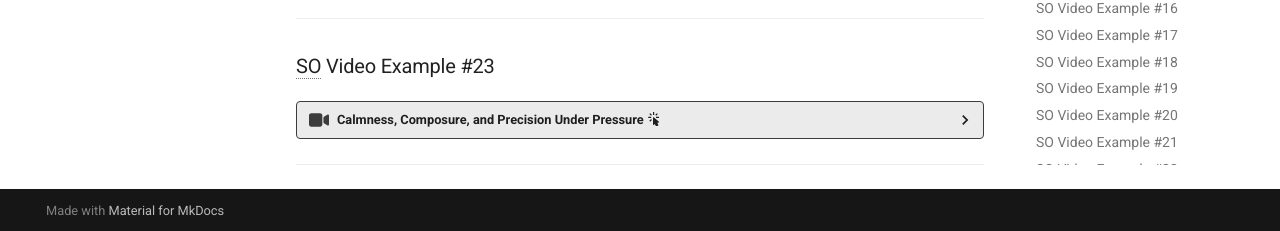
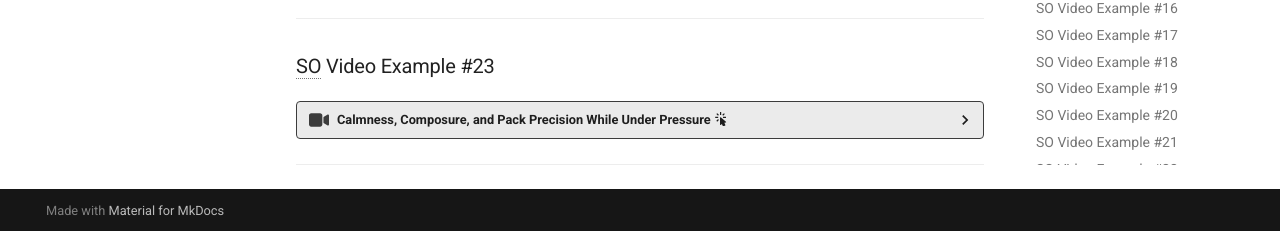
Before and after one commit to timothyhull/breadpool-self-eval, an MkDocs documentation site: the page built from docs/game_video_clips.md, in a window 1280 px wide and 900 px high, scrolled down 3423 px. Shown: the part 666-897 px from the top of the window. Built offline with MkDocs 1.6.1 and Material for MkDocs 9.7.7, drawn with Linux system fonts in a browser that asks for light colours; comment, search, counter and statistics services are not loaded; some of the changed lines change nothing that is shown.

Commit message:
SO video example 23 updates

```diff
--- a/docs/game_video_clips.md
+++ b/docs/game_video_clips.md
@@ -933,7 +933,7 @@
 
 ### SO Video Example #23
 
-??? video "Calmness, Composure, and Precision Under Pressure :material-cursor-default-click:"
+??? video "Calmness, Composure, and Pack Precision While Under Pressure :material-cursor-default-click:"
 
     - This example is several short videos from a single JRDA L3 regulation game where I serve as the front IPR.
     - The game had been mostly straightforward to officiate for the first ≈40 minutes of game clock time, although a few factors may have contributed to a significant increase in the officiating workload over the final ≈20 minutes:
@@ -997,11 +997,14 @@
             - A lot happens within a few seconds, and I need to take quick, decisive, and accurate actions:
                 - I visualize the "lasagna slice" shape of the distance between Blue #555 (near the inside boundary) and the nearest Green blocker (in the middle of the track) and assess Blue #555's trajectory (toward the middle of the track) and acceleration relative to the speed of the rest of the pack.
                 - As I monitor Blue #555 destroy the pack, I turn my head slightly to the right to determine the foremost Green blocker's speed and trajectory and understand if they might be responsible for the pack destruction (legally or illegally) while concurrently issuing a "no-pack" warning.
-                - I determine Blue #555 illegally destroys the pack and make a mental not to not include them in the process of defining the pack.
-                - I quickly look to my right then left to observe blocker movement, determine if blockers are taking the appropriate actions to reform the pack, and continue to monitor the distance between blockers from both teams.
+                - I determine Blue #555 illegally destroys the pack and make a mental note to not include them in the process of redefining the pack.
+                - I quickly look to my right then left to account for all blockers, observe blocker movement, determine if blockers are taking the appropriate actions to reform the pack, and continue to monitor the distance between blockers from both teams.
                 - I issue a second "no-pack" warning, check the distance between blockers from both teams (excluding Blue #555 who I know to be a penalized player), and issue the verbal cue "pack is here" as the pack reforms.
                 - I immediately assess the pack destruction penalty to Blue #555 just as the jam ends.
-            - I believe my 4-8 hours of weekly scrimmage officiating combined with daily game video study is what allows me to respond as I did.
+            - I practice a lot to have the capacity to manage these sorts of situations with speed and precision.  Of course, I make mistakes and that motivates me even more to:
+                - Practice pack definition for several hours each week at varying levels of skill and competition.
+                - I obsessively study game video of my own pack definition and that of other officials to learn how I can improve.
+                - I augment my game video study by mocking up various in-game pack scenarios with [Track-Viz :octicons-link-external-24:](https://trackviz.netlify.app "Track-Viz Roller Derby Pack Simulation Tool"){ target=_blank } to help me better visualize pack geometry and improve the speed and precision at which I can monitor pack dynamics.
 
         <center>
             <br>
```
